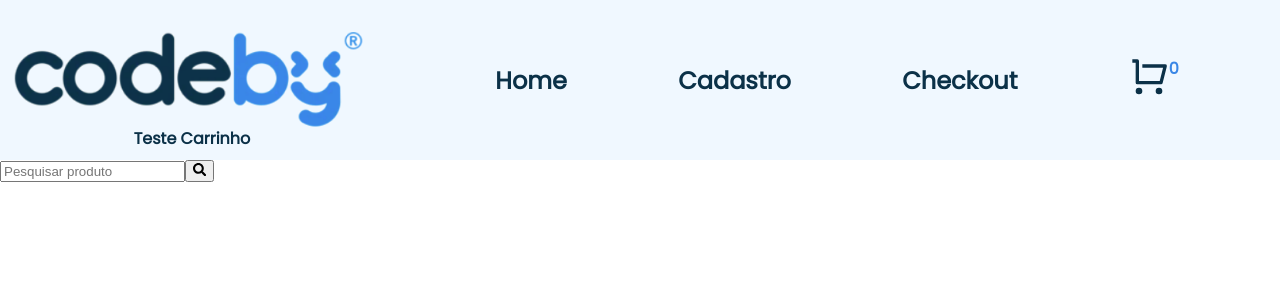
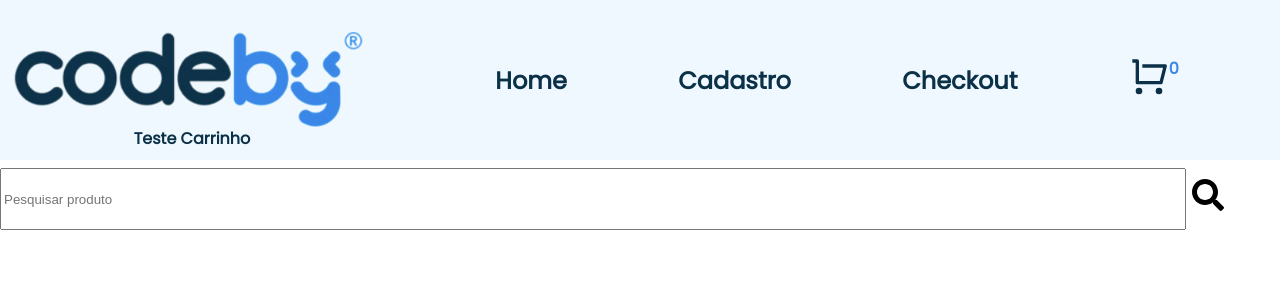
Before and after one commit to RodrigoNeoEx/teste-carrinho, a React (Create React App) app: page / in a window 1280 px wide. Shown: the top 300 px of the page. Built offline with nearby package versions, Linux system fonts and the light colour scheme.

Commit message:
css mobFirst mvp searcher component  done

```diff
--- a/src/components/Searcher.jsx
+++ b/src/components/Searcher.jsx
@@ -1,5 +1,6 @@
-import React from 'react'
-import { FaSearch } from "react-icons/fa"
+import React from 'react';
+import { FaSearch } from "react-icons/fa";
+import '../style/components/Searcher/searcher.css';
 
 const Searcher = () => {
   return (
--- /dev/null
+++ b/src/style/components/Searcher/searcher.css
@@ -0,0 +1,26 @@
+.search {
+  margin-top: 1vh;
+  display: flex;
+}
+.search .search--input {
+  width: 90vw;
+  height: 3vh;
+}
+.search .search--btn {
+  background-color: transparent;
+  outline: none;
+  border: none;
+  font-size: 1.5rem;
+  margin: 0;
+  cursor: pointer;
+}
+
+@media (min-width: 600px) {
+  .search .search--input {
+    width: 92vw;
+    height: 7vh;
+  }
+  .search .search--btn {
+    font-size: 2rem;
+  }
+}/*# sourceMappingURL=searcher.css.map */
--- /dev/null
+++ b/src/style/components/Searcher/searcher.scss
@@ -0,0 +1,28 @@
+.search {
+  margin-top: 1vh;
+  display: flex;
+  .search--input {
+    width: 90vw;
+    height: 3vh;
+  }
+  .search--btn {
+    background-color: transparent;
+    outline: none;
+    border: none;
+    font-size: 1.5rem;
+    margin: 0;
+    cursor: pointer;
+  }
+}
+
+@media (min-width: 600px) {
+  .search {
+    .search--input {
+      width: 92vw;
+      height: 7vh;
+    }
+    .search--btn {
+      font-size: 2rem;
+    }
+  }
+}
```
Also changed, not shown: 1 other file (tests, documents, lock files or other folders).
